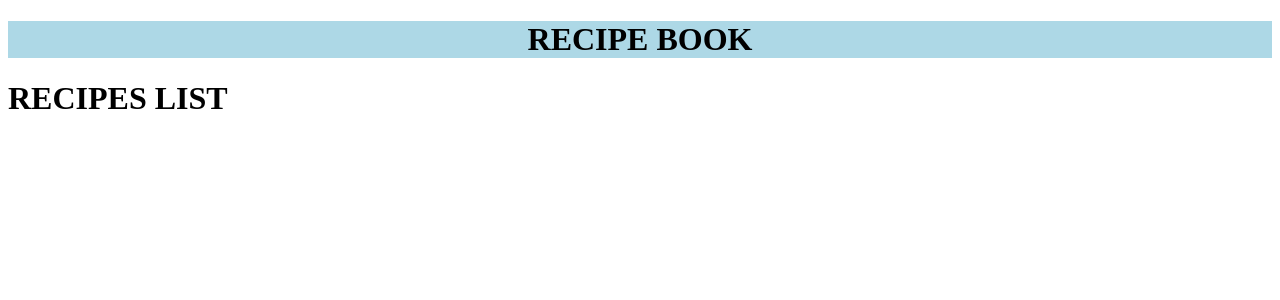
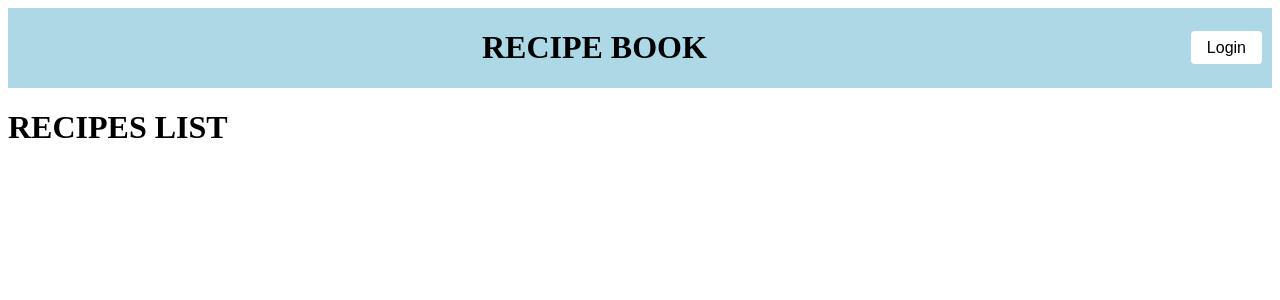
Before and after one commit to CJ-Uy/recipebook-uy-charles, a Django app: page /recipes/list in a window 1280 px wide. Shown: the top 300 px of the page. Run offline with Django 5.2, Linux system fonts and the light colour scheme; data that the repository does not hold is empty.

Commit message:
Added login & logout in header

```diff
--- a/recipebook/recipebook/settings.py
+++ b/recipebook/recipebook/settings.py
@@ -123,5 +123,7 @@ USE_TZ = True
 STATIC_URL = "static/"
 
 LOGIN_URL = "/accounts/login/"
+LOGIN_REDIRECT_URL = "/recipes/list"
+LOGOUT_REDIRECT_URL = "/recipes/list"
 
 EMAIL_BACKEND = "django.core.mail.backends.console.EmailBackend"
--- a/recipebook/templates/base.html
+++ b/recipebook/templates/base.html
@@ -1,22 +1,50 @@
-<!DOCTYPE html>
+<!doctype html>
 <html lang="en">
   <head>
-        <meta charset="UTF-8">
-        <meta name="viewport" content="width=device-width, initial-scale=1.0">
+    <meta charset="UTF-8" />
+    <meta name="viewport" content="width=device-width, initial-scale=1.0" />
     <title>Index {% block title %}{% endblock %}</title>
     <style>
       .header {
         background-color: lightblue;
         text-align: center;
+        display: flex;
+        justify-content: space-between;
+        align-items: center;
+      }
+      #userLogInOut {
+        padding: 10px;
+      }
+      #userLogInOut a,
+      #userLogInOut button {
+        text-decoration: none;
+        background-color: white;
+        color: black;
+        padding: 8px 16px;
+        border-radius: 4px;
+        border: none;
+        font-size: inherit;
+        cursor: pointer;
+        font-family: "Arial", Helvetica, sans-serif;
       }
     </style>
     {% block style %}{% endblock %}
   </head>
   <body>
     <div class="header">
+      <div></div>
       <h1>RECIPE BOOK</h1>
+      <div id="userLogInOut">
+        {% if user.is_authenticated %}
+        <form method="post" action="{% url 'logout' %}" style="display: inline">
+          {% csrf_token %}
+          <button type="submit">Logout</button>
+        </form>
+        {% else %}
+        <a href="{% url 'login' %}">Login</a>
+        {% endif %}
       </div>
-        {% block body %}{% endblock %}
-        {% block scripts %}{% endblock %}
+    </div>
+    {% block body %}{% endblock %} {% block scripts %}{% endblock %}
   </body>
 </html>
```
Lines whose indentation alone changed are shown as unchanged.
